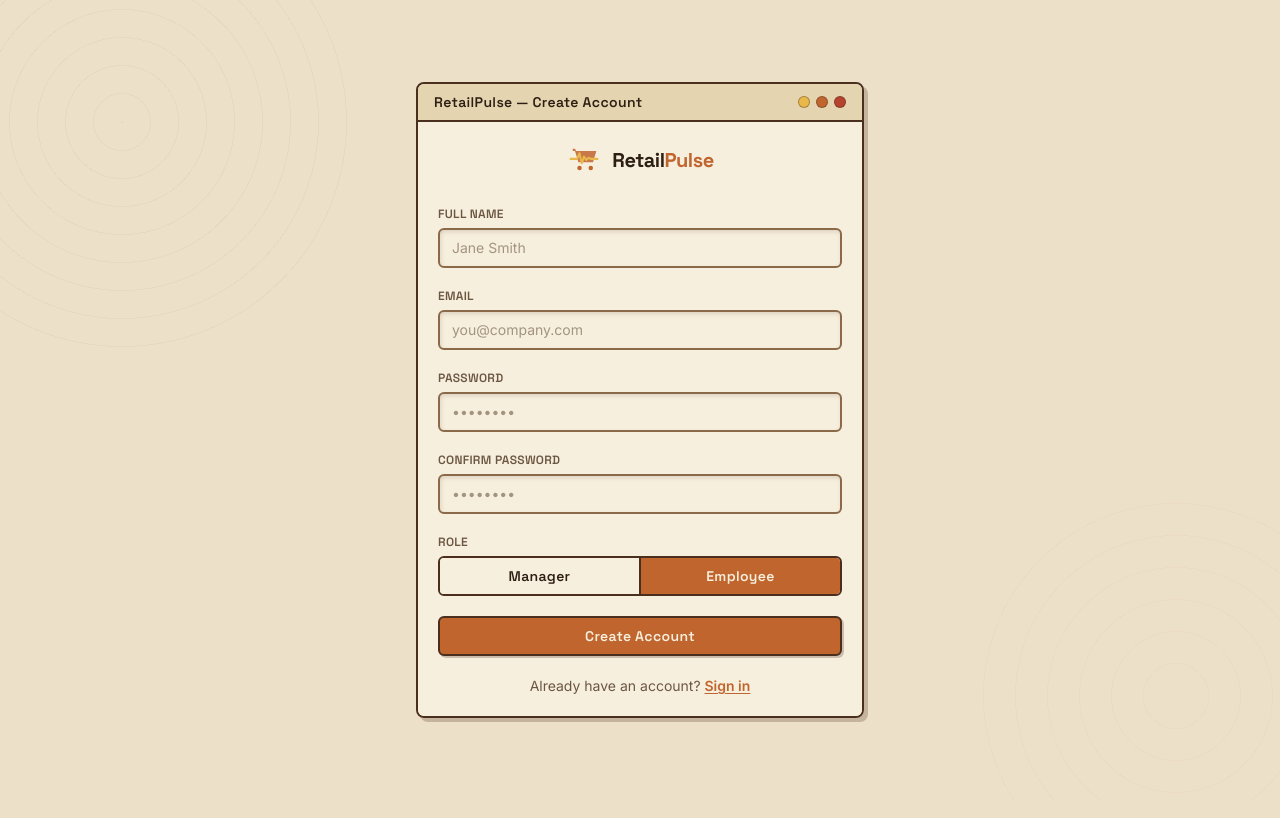
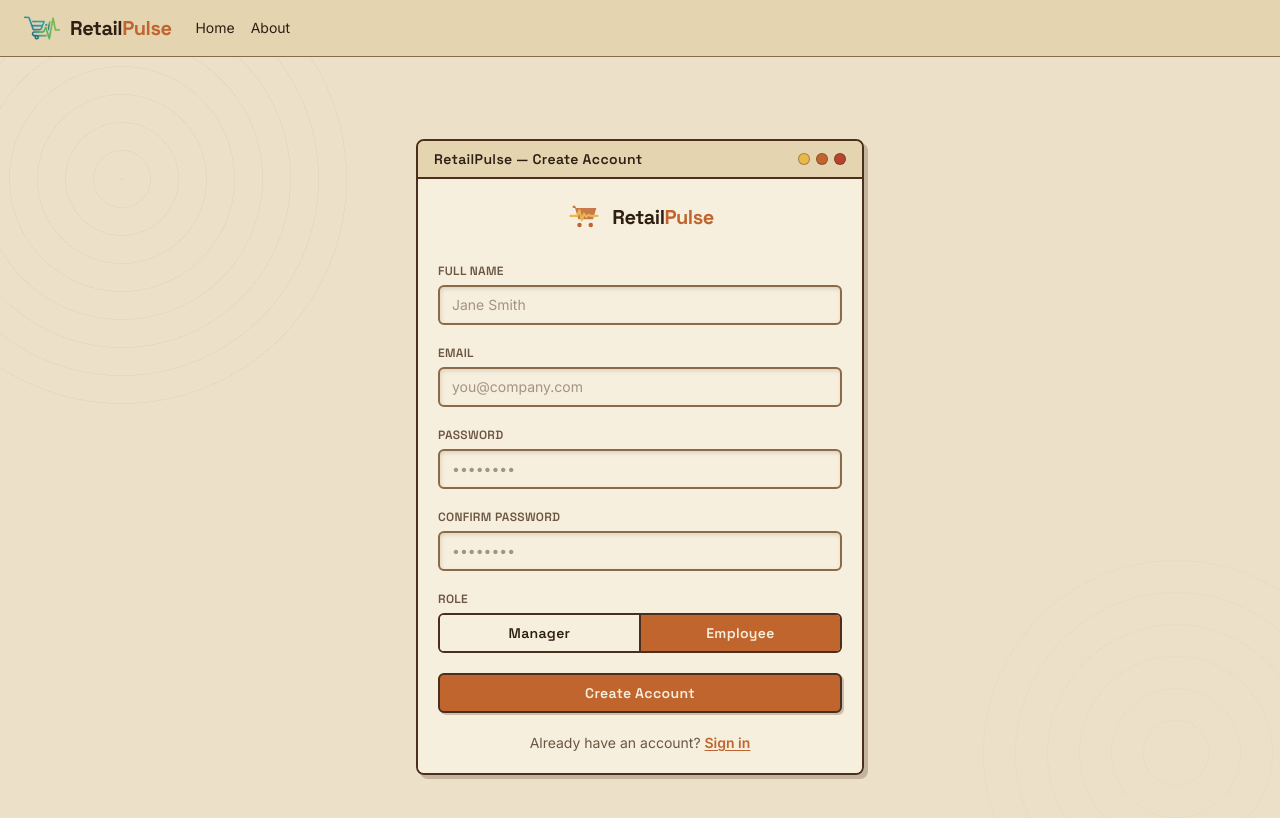
Before and after one commit to muhammad-moiz-ansari/retail-store-analysis, a Next.js app in the folder frontend/: page /signup in a window 1280 px wide. Shown: the top 818 px of the page. Built offline with nearby package versions, Linux system fonts and the light colour scheme.

Commit message:
feat: add navbar component

```diff
--- a/frontend/src/app/dashboard/page.tsx
+++ b/frontend/src/app/dashboard/page.tsx
@@ -7,15 +7,11 @@ import {
   RetroButton,
   RetroInput,
   RetroCard,
-  Badge,
-  Logo,
 } from "@/components/ui";
 
 /* ═══════════════════════════════════════════════════════════════
    Mock data — replace with real API calls later
    ═══════════════════════════════════════════════════════════════ */
-
-const MOCK_ROLE: "Manager" | "Employee" = "Manager";
 
 const MOCK_INTERACTIONS_FLOOR_A = [
   { employee: "Employee A", customer: "Customer", duration: "00:02:14", zone: "Zone 1", time: "14:32" },
@@ -95,28 +91,6 @@ function SparkleIcon() {
 /* ═══════════════════════════════════════════════════════════════
    Sub-components
    ═══════════════════════════════════════════════════════════════ */
-
-/** Top bar — RetroWindow-style title bar, full width */
-function TopBar({ role }: { role: "Manager" | "Employee" }) {
-  return (
-    <header
-      className="flex items-center justify-between bg-surface-alt px-4 py-2.5 md:px-6 border-b-2 border-border select-none"
-      style={{ boxShadow: "0 2px 0px rgba(74, 46, 30, 0.15)" }}
-    >
-      <Logo size={28} />
-
-      <div className="flex items-center gap-3">
-        <Badge variant={role === "Manager" ? "accent" : "neutral"}>
-          {role}
-        </Badge>
-        <RetroButton variant="secondary" className="!px-3 !py-1.5 !text-xs">
-          Log Out
-        </RetroButton>
-      </div>
-    </header>
-  );
-}
-
 
 /** Footfall stats card (under entrance camera) */
 function FootfallCard() {
@@ -345,9 +319,6 @@ function AIAgentBar() {
 export default function DashboardPage() {
   return (
     <div className="min-h-screen bg-bg flex flex-col">
-      {/* ── Top Bar ── */}
-      <TopBar role={MOCK_ROLE} />
-
       {/* ── Main content (scrollable, padded for sticky bar) ── */}
       <main className="flex-1 w-full max-w-7xl mx-auto px-4 md:px-6 lg:px-8 py-6 md:py-8 space-y-8 md:space-y-10 pb-28">
         {/* ── Section: Camera Feeds ── */}
--- a/frontend/src/app/layout.tsx
+++ b/frontend/src/app/layout.tsx
@@ -1,5 +1,6 @@
 import type { Metadata } from "next";
 import { Space_Grotesk, Inter, JetBrains_Mono } from "next/font/google";
+import { NavbarShell } from "@/components/ui/NavbarShell";
 import "./globals.css";
 
 const spaceGrotesk = Space_Grotesk({
@@ -35,7 +36,10 @@ export default function RootLayout({
       lang="en"
       className={`${spaceGrotesk.variable} ${inter.variable} ${jetbrainsMono.variable} h-full antialiased`}
     >
-      <body className="min-h-full flex flex-col">{children}</body>
+      <body className="min-h-full flex flex-col">
+        <NavbarShell />
+        {children}
+      </body>
     </html>
   );
 }
--- /dev/null
+++ b/frontend/src/components/ui/Navbar.tsx
@@ -0,0 +1,125 @@
+"use client";
+
+import React from "react";
+import Link from "next/link";
+import Image from "next/image";
+import { usePathname } from "next/navigation";
+import { Badge } from "./Badge";
+import { RetroButton } from "./RetroButton";
+
+interface NavbarProps {
+  /** Show role badge and Log Out button (for authenticated pages like /dashboard) */
+  authenticated?: boolean;
+  /** User role — only used when authenticated */
+  role?: "Manager" | "Employee";
+}
+
+const NAV_LINKS = [
+  { label: "Home", href: "/dashboard" },
+  { label: "About", href: "/about" },
+];
+
+export function Navbar({ authenticated = false, role = "Manager" }: NavbarProps) {
+  const pathname = usePathname();
+
+  return (
+    <header
+      className="sticky top-0 z-40 flex items-center justify-between bg-surface-alt px-4 py-2.5 md:px-6 border-b border-border-soft select-none"
+    >
+      {/* ── Left: Logo + Nav Links ── */}
+      <div className="flex items-center gap-6">
+        {/* Logo */}
+        <Link href="/dashboard" className="flex items-center gap-2.5">
+          <NavLogo />
+          <span className="font-heading text-xl font-bold tracking-tight text-text">
+            Retail<span className="text-accent">Pulse</span>
+          </span>
+        </Link>
+
+        {/* Nav Links */}
+        <nav className="hidden sm:flex items-center gap-4">
+          {NAV_LINKS.map((link) => {
+            const isActive = pathname === link.href;
+            return (
+              <Link
+                key={link.href}
+                href={link.href}
+                className={[
+                  "text-sm font-body transition-colors duration-150",
+                  isActive
+                    ? "text-accent font-semibold underline underline-offset-4 decoration-2"
+                    : "text-text hover:text-accent",
+                ].join(" ")}
+              >
+                {link.label}
+              </Link>
+            );
+          })}
+        </nav>
+      </div>
+
+      {/* ── Right: Auth controls (only when authenticated) ── */}
+      {authenticated && (
+        <div className="flex items-center gap-3">
+          <Badge variant={role === "Manager" ? "accent" : "neutral"}>
+            {role}
+          </Badge>
+          <RetroButton variant="secondary" className="!px-3 !py-1.5 !text-xs">
+            Log Out
+          </RetroButton>
+        </div>
+      )}
+    </header>
+  );
+}
+
+/** Logo image with graceful fallback to SVG icon */
+function NavLogo() {
+  const [imgError, setImgError] = React.useState(false);
+
+  if (imgError) {
+    return <LogoFallbackSVG />;
+  }
+
+  return (
+    <Image
+      src="/logo.png"
+      alt="RetailPulse logo"
+      width={36}
+      height={36}
+      className="h-9 w-9 object-contain"
+      onError={() => setImgError(true)}
+      priority
+    />
+  );
+}
+
+/** Fallback SVG matching the original Logo component icon */
+function LogoFallbackSVG() {
+  return (
+    <svg
+      width={32}
+      height={32}
+      viewBox="0 0 32 32"
+      fill="none"
+      xmlns="http://www.w3.org/2000/svg"
+      aria-hidden="true"
+    >
+      <path
+        d="M6 6h2l1 2h18l-3 10H11L8 8H6z"
+        fill="var(--color-accent)"
+        opacity="0.85"
+      />
+      <circle cx="12" cy="23" r="2" fill="var(--color-accent)" />
+      <circle cx="22" cy="23" r="2" fill="var(--color-accent)" />
+      <polyline
+        points="4,15 10,15 12,10 14,19 16,13 18,16 20,14 22,15 28,15"
+        stroke="var(--color-accent-soft)"
+        strokeWidth="1.8"
+        strokeLinecap="round"
+        strokeLinejoin="round"
+        fill="none"
+      />
+    </svg>
+  );
+}
--- /dev/null
+++ b/frontend/src/components/ui/NavbarShell.tsx
@@ -0,0 +1,17 @@
+"use client";
+
+import React from "react";
+import { usePathname } from "next/navigation";
+import { Navbar } from "@/components/ui";
+
+/** Routes where the user is considered authenticated (show role + Log Out) */
+const AUTHENTICATED_ROUTES = ["/dashboard"];
+
+export function NavbarShell() {
+  const pathname = usePathname();
+  const authenticated = AUTHENTICATED_ROUTES.some(
+    (route) => pathname === route || pathname.startsWith(route + "/")
+  );
+
+  return <Navbar authenticated={authenticated} role="Manager" />;
+}
--- a/frontend/src/components/ui/index.ts
+++ b/frontend/src/components/ui/index.ts
@@ -5,3 +5,4 @@ export { RetroInput } from "./RetroInput";
 export { RetroCard } from "./RetroCard";
 export { Badge } from "./Badge";
 export { Logo } from "./Logo";
+export { Navbar } from "./Navbar";
```
